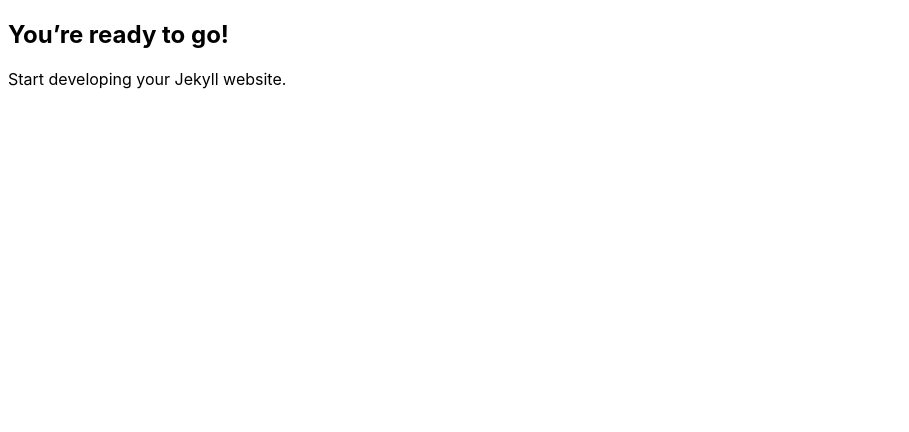
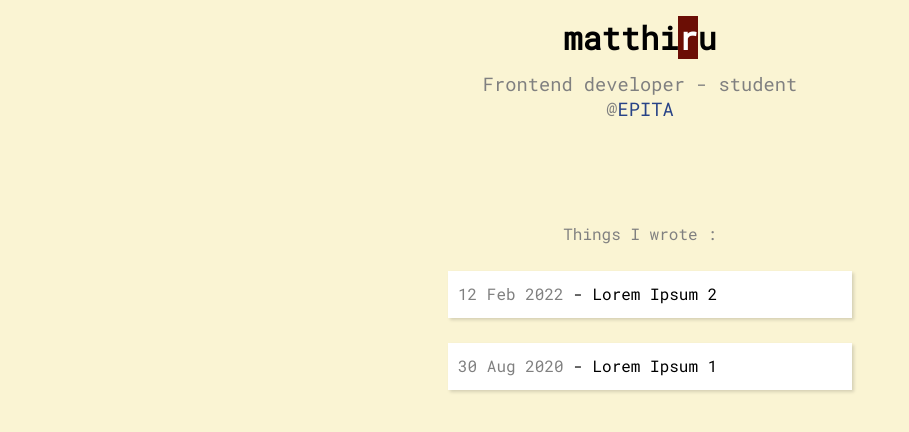
Before and after one commit to matthieuporte/matthieuporte.github.io, a Jekyll site: the page built from docs/index.html, in a window 1280 px wide. Shown: the top 432 px of the page, without its empty margins (0-909 px from the left). Built offline with Jekyll 4.4.1, drawn with Linux system fonts in a browser that asks for light colours.

Commit message:
test with blog posts

```diff
--- a/docs/_config.yml
+++ b/docs/_config.yml
@@ -1,3 +1,3 @@
-url: "" # the base hostname & protocol for your site, e.g. http://example.com
-baseurl: "" # the subpath of your site, e.g. /blog
-title: "" # the name of your site, e.g. ACME Corp.
+url: "https://matthieuporte.github.io" # the base hostname & protocol for your site, e.g. http://example.com
+baseurl: "/" # the subpath of your site, e.g. /blog
+title: "matthiru" # the name of your site, e.g. ACME Corp.
--- /dev/null
+++ b/docs/_includes/footer.html
@@ -0,0 +1,2 @@
+---
+---
--- a/docs/_layouts/default.html
+++ b/docs/_layouts/default.html
@@ -5,6 +5,9 @@
     <meta charset="utf-8">
     <title>{{ page.title }} - {{ site.title }}</title>
     <link rel="stylesheet" href="{{ "/assets/css/main.css" | relative_url }}">
+    <link rel="preconnect" href="https://fonts.googleapis.com">
+    <link rel="preconnect" href="https://fonts.gstatic.com" crossorigin>
+    <link href="https://fonts.googleapis.com/css2?family=Roboto+Mono:wght@400&display=swap" rel="stylesheet">
   </head>
   <body>
     {{ content }}
--- a/docs/_sass/base.scss
+++ /dev/null
@@ -1,9 +0,0 @@
-$backgroundColor: #ffffff;
-$bodyColor: #000000;
-$bodyFont: -apple-system,BlinkMacSystemFont,"Segoe UI",Helvetica,Arial,sans-serif,"Apple Color Emoji","Segoe UI Emoji","Segoe UI Symbol";
-
-body {
-  background: $backgroundColor;
-  color: $bodyColor;
-  font-family: $bodyFont;
-}
--- a/docs/assets/css/main.scss
+++ b/docs/assets/css/main.scss
@@ -1,4 +1,99 @@
 ---
 ---
 
-@import "base";
+$sand: #faf4d3;
+$blue: #284387;
+$vermeil: #6b0e05;
+
+body{
+    background-color: $sand;
+    font-family: 'Roboto Mono', monospace;
+    margin-left: 35vw;
+    margin-right: 35vw;
+    line-height: 25px;
+}
+
+a{
+    text-decoration: none;
+    color: black;
+}
+h4{
+    margin:0;
+    font-weight: 500;
+}
+
+
+@media (max-width : 1200px){
+    body{
+        margin-left: 20vw;
+        margin-right: 20vw;
+    }
+}
+
+@media (max-width : 700px){
+    body{
+        margin-left: 2em;
+        margin-right: 2em;
+    }
+}
+
+.align-right{
+    text-align: right;
+}
+.justify{
+    text-align: justify;
+    //text-justify:  inter-word;
+}
+.underline{
+    text-decoration: underline;
+}
+.w-full{
+    width:100%;
+}
+.bg-white{
+    background-color: white;
+}
+.card{
+    background-color: white;
+    padding: 10px;
+    padding-bottom: 12px;
+    box-shadow: rgba(0, 0, 0, 0.15) 2.4px 2.4px 3.2px;
+}
+.negative-vermeil{
+    color: white;
+    background-color: $vermeil;
+}
+.text-vermeil{
+    color:$vermeil;
+}
+.text-grey{
+    color:grey;
+}
+.center{
+    text-align: center;
+}
+.bold {
+    font-weight: bold;
+}
+.text-lg{
+    font-size: xx-large;
+}
+.space-top{
+    margin-top: 25px;
+}
+.space-bottom{
+    margin-bottom: 25px;
+}
+.Bspace-bottom{
+    margin-bottom: 100px;
+}
+.light{
+    font-weight: lighter;
+}
+.text-blue{
+    color:$blue;
+}
+.hover-negative-blue:hover{
+    color:white;
+    background-color:$blue;
+}
--- /dev/null
+++ b/docs/index.html
@@ -0,0 +1,19 @@
+---
+layout: default
+title: "hub"
+---
+
+<h1 class="center bold text-lg space-top">matthi<span class="negative-vermeil">r</span>u</h1>
+<h3 class="center light text-grey Bspace-bottom">Frontend developer - student @<a href="https://www.epita.fr/" target="_blank" class="text-blue hover-negative-blue">EPITA</a></h3>
+
+
+
+<p class="center text-grey light space-bottom">Things I wrote :</p>
+
+  {% for post in site.posts  %}
+
+    <a href="{{ post.url }}"><div class="w-full card space-bottom">
+      <h4><span class="text-grey light">{{ post.date | date_to_string}}</span> - <span>{{ post.title }}</span></h4>
+    </div></a>
+
+  {% endfor %}
--- a/docs/index.md
+++ /dev/null
@@ -1,8 +0,0 @@
----
-layout: default
-title: "Happy Jekylling!"
----
-
-## You're ready to go!
-
-Start developing your Jekyll website.
```
Also changed, not shown: docs/_layouts/post.html (added, +14 -0 lines), docs/_posts/2020-08-30-Lorem-Ipsum-1.md (added, +6 -0 lines), docs/_posts/2022-02-12-Lorem-Ipsum-2.md (added, +6 -0 lines).
